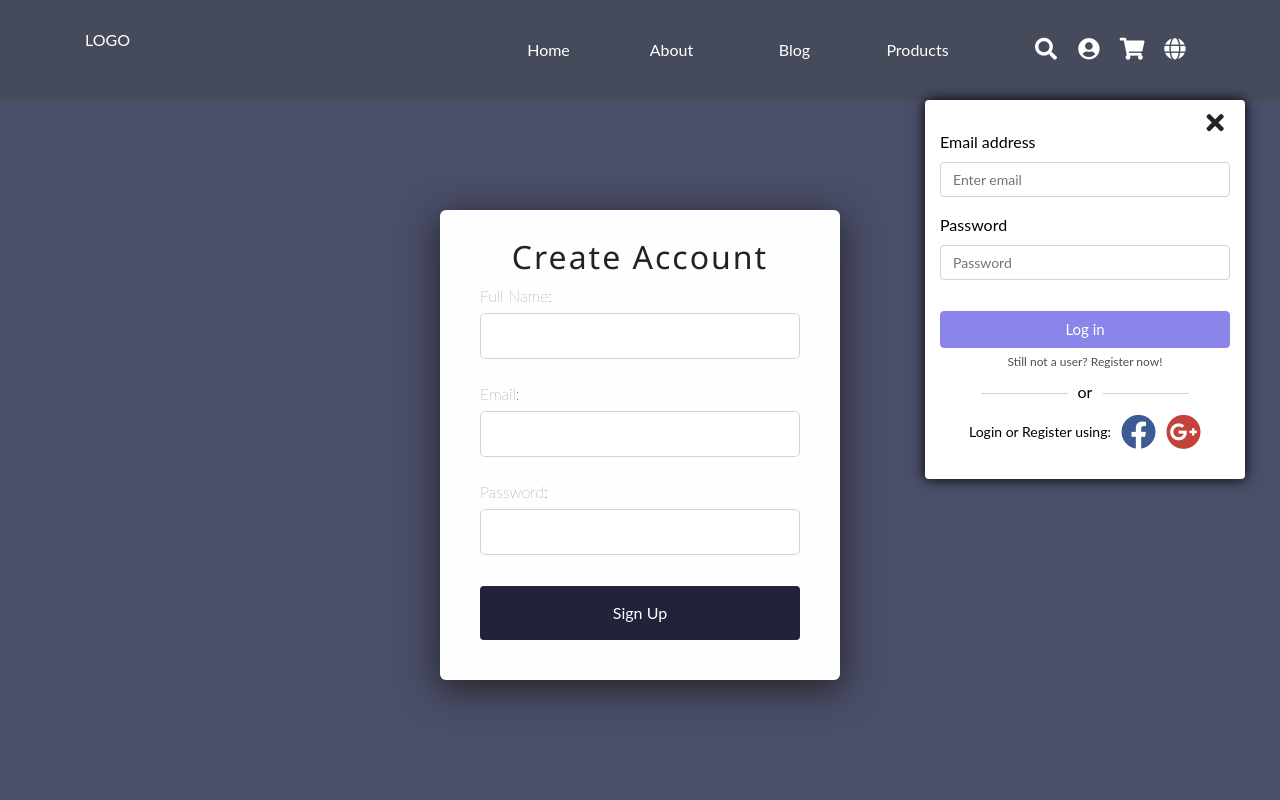
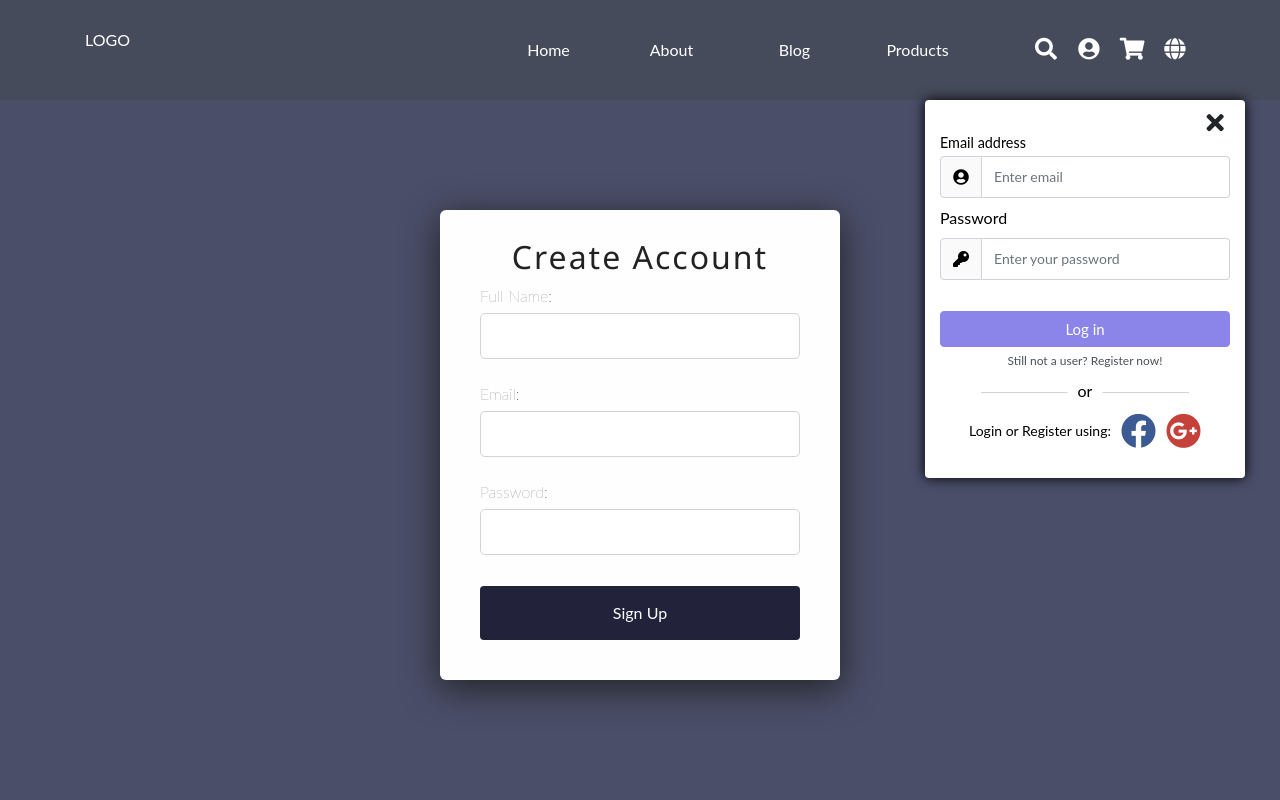
Before and after one commit to yamoonz/istanbul-capstone-ecommerce, a React (Create React App) app: page /signup in a window 1280 px wide. Both pictures are taken after a click on the icon 1089 px from the left and 48 px from the top of the page. Shown: the top 800 px of the page. Built offline with nearby package versions, Linux system fonts and the light colour scheme.

Commit message:
Restore: restore styling for modal

```diff
--- a/src/components/auth/login/Login.jsx
+++ b/src/components/auth/login/Login.jsx
@@ -36,24 +36,32 @@ const LogInForm = () => {
   };
 
   const emailGroup = (
-    <Form.Group controlId="formGroupEmail">
-      <Form.Label>Email address</Form.Label>
+    <Form.Group controlId="formGroupEmail" className="formGroupEmail">
+      <Form.Label className="formInputLabel">Email address</Form.Label>
+      <div className="formInputWrapper">
+        <i className="fas fa-user-circle"></i>
         <Form.Control
           type="email"
           placeholder="Enter email"
+          className="formInput"
           onChange={(e) => setEmailValue(e.target.value)}
         />
+      </div>
     </Form.Group>
   );
 
   const passwordGroup = (
     <Form.Group controlId="formGroupPassword">
       <Form.Label>Password</Form.Label>
+      <div className="formInputWrapper">
+        <i className="fas fa-key"></i>
         <Form.Control
           type="password"
-        placeholder="Password"
+          placeholder="Enter your password"
+          className="formInput"
           onChange={(e) => setPasswordValue(e.target.value)}
         />
+      </div>
     </Form.Group>
   );
 
```
Lines whose indentation alone changed are shown as unchanged.
